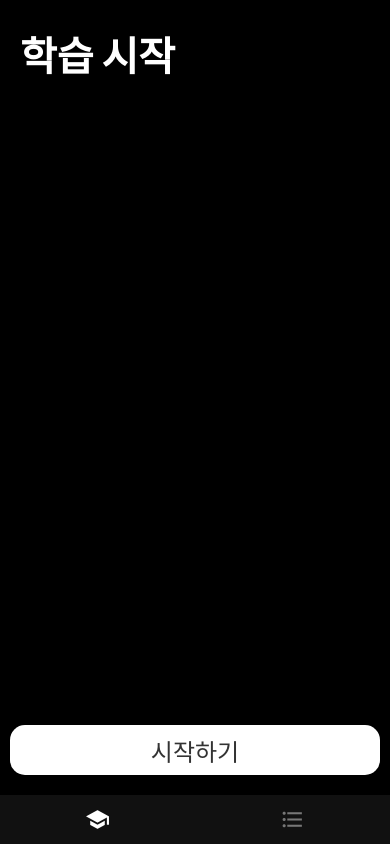
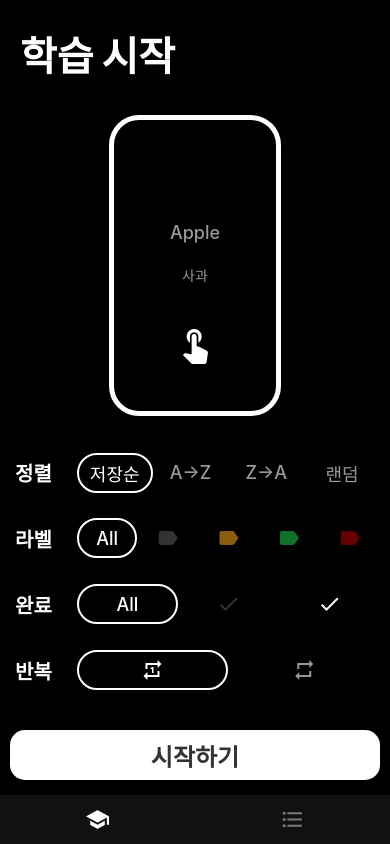
Before and after one commit to hyunki08/VocaList, a React Native app: screen /StudyPage in a window 390 px wide. Built offline with nearby package versions, Linux system fonts and the light colour scheme.

Commit message:
학습 시작 화면 구현

```diff
--- /dev/null
+++ b/src/Components/Option.js
@@ -0,0 +1,44 @@
+import React, { useState } from 'react';
+import { Text, View, Pressable } from 'react-native';
+import { MaterialIcons } from '@expo/vector-icons';
+import { OPTION_REPEAT, OPTION_SORT } from '../Constants';
+import { styles } from "../Style";
+
+const OptionToggle = ({ on, name, icon, showIcon = false, activeColor, inactiveColor, onPress }) => {
+    return (
+        <Pressable style={{ ...styles.studyOptionToggle, borderColor: on ? "white" : "black" }} onPress={onPress}>
+            {showIcon && icon !== "" ? (
+                <MaterialIcons name={icon} size={24} color={on ? activeColor : inactiveColor} />
+            ) : (
+                <Text style={{ ...styles.studyOptionToggleText, color: on ? activeColor : inactiveColor }}>{name}</Text>
+            )}
+        </Pressable>
+    );
+};
+
+export const Option = ({ option, showIcon = false, selectedValue, changeValue }) => {
+    const [state, setState] = useState({ option, selectedValue });
+    const onPress = (value) => {
+        setState({ ...state, selectedValue: value });
+        changeValue(value);
+    };
+    return (
+        <View style={{ flexDirection: "row", alignItems: "center", height: 50, width: "100%", marginVertical: 5 }}>
+            <Text style={{ ...styles.text, ...styles.studyOptionTitle }}>{state.option.name}</Text>
+            <View style={{ flex: 1, flexDirection: "row", justifyContent: "space-evenly" }}>
+                {state.option?.values.map(({ name, icon, value, activeColor, inactiveColor }) => (
+                    <OptionToggle
+                        key={value}
+                        on={value === state.selectedValue}
+                        name={name}
+                        icon={icon}
+                        showIcon={showIcon}
+                        activeColor={activeColor}
+                        inactiveColor={inactiveColor}
+                        onPress={() => onPress(value)}
+                    />
+                ))}
+            </View>
+        </View>
+    );
+};
--- /dev/null
+++ b/src/Components/StudyAnim.js
@@ -0,0 +1,78 @@
+import React, { useRef } from 'react';
+import { Text, View, Dimensions, Animated } from 'react-native';
+import { MaterialIcons } from '@expo/vector-icons';
+import { OPTION_CHECKED, OPTION_LABEL, OPTION_REPEAT, OPTION_SORT } from '../Constants';
+
+export const StudyAnim = ({ animArea }) => {
+    const vocas = ["Apple", "Baanan"];
+    const windowWidth = Dimensions.get('window').width;
+    const windowHeight = Dimensions.get('window').height;
+    const getWidth = () => {
+        const ratio = windowHeight / animArea.height * 0.9;
+        return windowWidth / ratio;
+    }
+    const moveAnim = useRef(new Animated.Value(0)).current;
+    const scaleAnim = useRef(new Animated.Value(1)).current;
+    const startAnimMove = () => {
+        Animated.loop(
+            Animated.sequence([
+                Animated.timing(moveAnim, {
+                    toValue: -10,
+                    duration: 700,
+                    useNativeDriver: true,
+                }),
+                Animated.timing(moveAnim, {
+                    toValue: 0,
+                    duration: 1000,
+                    useNativeDriver: true,
+                }),
+                Animated.delay(1000),
+            ]),
+            {
+                iterations: -1
+            }
+        ).start();
+    }
+    const startAnimScale = () => {
+        Animated.loop(
+            Animated.sequence([
+                Animated.timing(scaleAnim, {
+                    toValue: 0.8,
+                    duration: 700,
+                    useNativeDriver: true,
+                }),
+                Animated.timing(scaleAnim, {
+                    toValue: 1,
+                    duration: 1000,
+                    useNativeDriver: true,
+                }),
+                Animated.delay(1000),
+            ]),
+            {
+                iterations: -1
+            }
+        ).start();
+    }
+    startAnimMove();
+    startAnimScale();
+    return (
+        <View
+            style={{
+                height: "90%",
+                width: getWidth(),
+                borderWidth: 5,
+                borderColor: animArea.height === 0 ? "black" : "white",
+                borderRadius: 30,
+                marginBottom: 20,
+                alignItems: "center",
+                justifyContent: "center",
+            }}
+        >
+            <Text style={{ position: "absolute", top: "35%", fontSize: 18, fontWeight: "500", color: "#999" }}>Apple</Text>
+            <Text style={{ position: "absolute", top: "50%", fontSize: 14, fontWeight: "400", color: "#999" }}>사과</Text>
+            <Animated.View style={{ position: "absolute", top: "70%", transform: [{ translateY: moveAnim, scale: scaleAnim }] }}>
+                <MaterialIcons name="touch-app" size={40} color="white" />
+            </Animated.View>
+        </View>
+    );
+};
--- a/src/Components/VocaCard.js
+++ b/src/Components/VocaCard.js
@@ -3,15 +3,21 @@ import { Text, View, Pressable } from 'react-native';
 import AsyncStorage from '@react-native-async-storage/async-storage';
 import { MaterialIcons } from '@expo/vector-icons';
 import { styles } from '../Style';
-import { STORAGE_KEY_CARDS } from '../Constants';
-
-const LABEL_COLORS = ["#222", "yellow", "green", "red"];
+import { STORAGE_KEY_CARDS, LABEL_COLORS } from '../Constants';
 
 const Label = ({ level = 0, onPress }) => {
     return (
         <Pressable
             onPress={onPress}
-            style={{ position: "absolute", right: 25, width: 20, height: 30, borderBottomEndRadius: 5, borderBottomStartRadius: 5, backgroundColor: LABEL_COLORS[level] }}
+            style={{
+                position: "absolute",
+                right: 25,
+                width: 20,
+                height: 30,
+                borderBottomEndRadius: 5,
+                borderBottomStartRadius: 5,
+                backgroundColor: LABEL_COLORS[level]
+            }}
         />
     );
 }
@@ -22,7 +28,7 @@ const Check = ({ checked = false, onPress }) => {
             onPress={onPress}
             style={{ position: "absolute", right: 20, bottom: 15, width: 40, height: 40, alignItems: "flex-end", justifyContent: "flex-end" }}
         >
-            <MaterialIcons name="check" size={30} color={checked ? "white" : "#222"} />
+            <MaterialIcons name="check" size={30} color={checked ? "white" : "#333"} />
         </Pressable>
     );
 }
--- a/src/Constants.js
+++ b/src/Constants.js
@@ -1 +1,47 @@
 export const STORAGE_KEY_CARDS = "@cards";
+
+
+export const LABEL_COLORS = ["#777", "#F2F200", "#77E87A", "#F14949"];
+export const LABEL_COLORS_INACTIVE = ["#333", "#8A5D0F", "#10712B", "#660000"];
+
+export const OPTION_SORT = {
+    name: "정렬",
+    default: "saved",
+    values: [
+        { name: "저장순", value: "saved", icon: "", activeColor: "white", inactiveColor: "#999" },
+        { name: "A->Z", value: "atoz", icon: "", activeColor: "white", inactiveColor: "#999" },
+        { name: "Z->A", value: "ztoa", icon: "", activeColor: "white", inactiveColor: "#999" },
+        { name: "랜덤", value: "random", icon: "", activeColor: "white", inactiveColor: "#999" },
+    ],
+};
+
+export const OPTION_REPEAT = {
+    name: "반복",
+    default: "one",
+    values: [
+        { name: "", value: "one", icon: "repeat-one", activeColor: "white", inactiveColor: "#999" },
+        { name: "", value: "repeat", icon: "repeat", activeColor: "white", inactiveColor: "#999" },
+    ],
+};
+
+export const OPTION_LABEL = {
+    name: "라벨",
+    default: "all",
+    values: [
+        { name: "All", value: "all", icon: "", activeColor: "white", inactiveColor: "#999" },
+        { name: "", value: "none", icon: "label", activeColor: LABEL_COLORS[0], inactiveColor: LABEL_COLORS_INACTIVE[0] },
+        { name: "", value: "yellow", icon: "label", activeColor: LABEL_COLORS[1], inactiveColor: LABEL_COLORS_INACTIVE[1] },
+        { name: "", value: "green", icon: "label", activeColor: LABEL_COLORS[2], inactiveColor: LABEL_COLORS_INACTIVE[2] },
+        { name: "", value: "red", icon: "label", activeColor: LABEL_COLORS[3], inactiveColor: LABEL_COLORS_INACTIVE[3] },
+    ],
+};
+
+export const OPTION_CHECKED = {
+    name: "완료",
+    default: "all",
+    values: [
+        { name: "All", value: "all", icon: "", activeColor: "white", inactiveColor: "#999" },
+        { name: "", value: "no", icon: "check", activeColor: "#333", inactiveColor: "#333" },
+        { name: "", value: "yes", icon: "check", activeColor: "white", inactiveColor: "white" },
+    ],
+};
--- a/src/Pages/StudyPage.js
+++ b/src/Pages/StudyPage.js
@@ -1,10 +1,29 @@
 import React, { useState } from 'react';
-import { ScrollView, Text, View, Pressable, SafeAreaView } from 'react-native';
+import { Text, View, Pressable, SafeAreaView } from 'react-native';
+import { Option } from '../Components/Option';
+import { OPTION_CHECKED, OPTION_LABEL, OPTION_REPEAT, OPTION_SORT } from '../Constants';
 import { styles } from "../Style";
+import { StudyAnim } from '../Components/StudyAnim';
 
 export const StudyPage = ({ navigation }) => {
+    const [state, setState] = useState({
+        sort: OPTION_SORT.default,
+        repeat: OPTION_REPEAT.default,
+        label: OPTION_LABEL.default,
+        checked: OPTION_CHECKED.default,
+    });
+    const [animArea, setAnimArea] = useState({ width: 0, height: 0 });
+    const onLayout = event => {
+        const { height, width } = event.nativeEvent.layout;
+        setAnimArea({ width: width, height: height });
+    };
+    const changeSort = (value) => setState({ ...state, sort: value });
+    const changeLabel = (value) => setState({ ...state, label: value });
+    const changeChecked = (value) => setState({ ...state, checked: value });
+    const changeRepeat = (value) => setState({ ...state, repeat: value });
     const start = () => {
         console.log("start");
+        console.log(state);
     };
     return (
         <SafeAreaView style={styles.page}>
@@ -12,7 +31,18 @@ export const StudyPage = ({ navigation }) => {
                 <Text style={styles.titleText}>학습 시작</Text>
             </View>
 
-            <View style={{ flexGrow: 1, justifyContent: "flex-end", marginBottom: 20}}>
+            <View style={{ flex: 1.3, justifyContent: "center", alignItems: "center" }} onLayout={onLayout}>
+                <StudyAnim animArea={animArea} />
+            </View>
+
+            <View style={{ flex: 1, justifyContent: "space-between", marginBottom: 30 }}>
+                <Option option={{ ...OPTION_SORT }} selectedValue={state.sort} changeValue={changeSort} />
+                <Option option={{ ...OPTION_LABEL }} selectedValue={state.label} showIcon={true} changeValue={changeLabel} />
+                <Option option={{ ...OPTION_CHECKED }} selectedValue={state.checked} showIcon={true} changeValue={changeChecked} />
+                <Option option={{ ...OPTION_REPEAT }} selectedValue={state.repeat} showIcon={true} changeValue={changeRepeat} />
+            </View>
+
+            <View style={{ flexGlow: 1, justifyContent: "flex-end", marginBottom: 15 }}>
                 <Pressable style={styles.button} onPress={start}>
                     <Text style={styles.buttonText}>시작하기</Text>
                 </Pressable>
--- a/src/Style.js
+++ b/src/Style.js
@@ -31,7 +31,7 @@ export const styles = StyleSheet.create({
     },
 
     vocaCard: {
-        backgroundColor: "#333",
+        backgroundColor: "#555",
         width: "100%",
         marginVertical: 10,
         borderRadius: 20,
@@ -51,6 +51,15 @@ export const styles = StyleSheet.create({
         fontSize: 16,
         fontWeight: "500",
         marginTop: 15
+    },
+
+    studyOptionToggle: {
+        flex: 1,
+        height: 40,
+        alignItems: "center",
+        justifyContent: "center",
+        borderWidth: 2,
+        borderRadius: 20
     },
 
     input: {
@@ -91,7 +100,7 @@ export const styles = StyleSheet.create({
     buttonText: {
         color: "#333",
         fontSize: 24,
-        fontWeight: "500"
+        fontWeight: "600"
     },
     titleText: {
         color: "white",
@@ -102,5 +111,16 @@ export const styles = StyleSheet.create({
         color: "white",
         fontSize: 30,
         fontWeight: "700"
+    },
+    studyOptionTitle: {
+        fontSize: 20,
+        fontWeight: "600",
+        marginLeft: 5,
+        marginRight: 25,
+    },
+    studyOptionToggleText: {
+        fontSize: 18,
+        fontWeight: "500",
+        marginHorizontal: 5,
     }
 });
```
